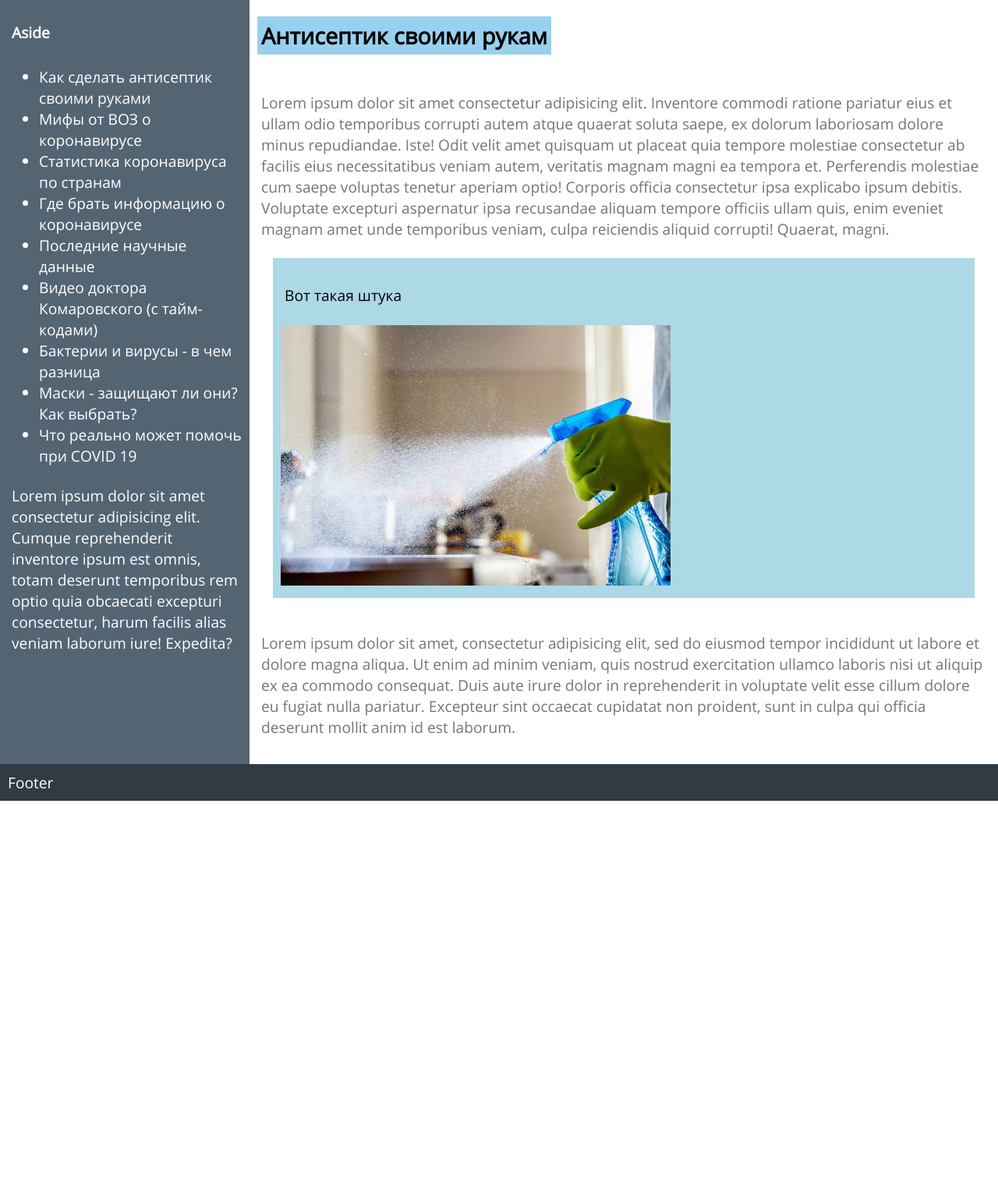
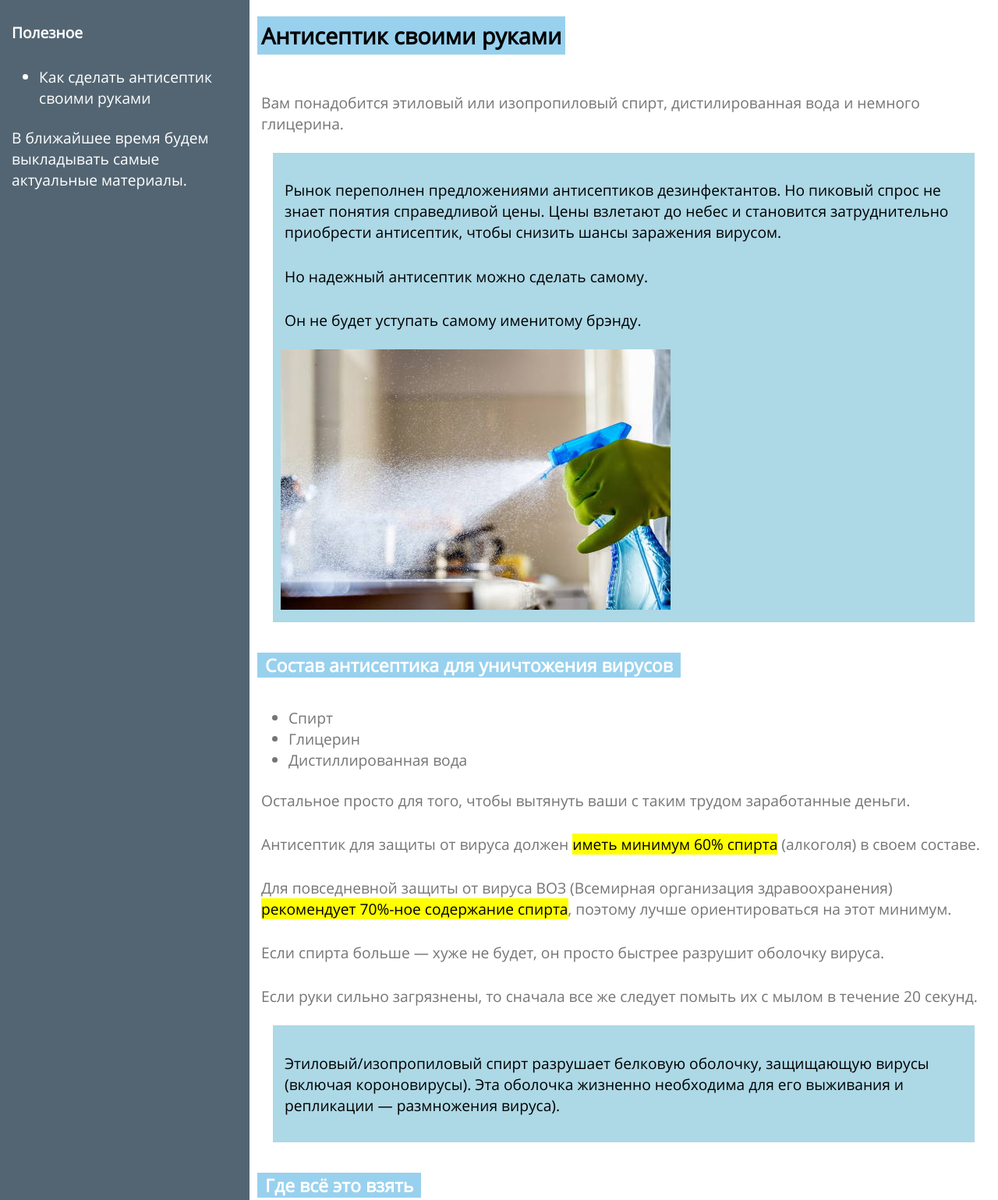
Before and after one commit to Gosafeua/gosafe-2, a plain HTML site: page index.html in a window 1280 px wide. Shown: the part 60-1599 px from the top of the page at 78% size. Before the commit the page ends 1087 px from the top, so only its background shows below. Drawn offline with Linux system fonts and the light colour scheme.

Commit message:
Add files via upload

```diff
--- a/index.html
+++ b/index.html
@@ -16,36 +16,58 @@
       COVID 19 - Украина - Руководство к действию
     </header>
     <aside>
-      <h4>Aside</h4>
+      <h4>Полезное</h4>
       <ul>
         <li>Как сделать антисептик своими руками</li>
-        <li>Мифы от ВОЗ о коронавирусе</li>
-        <li>Статистика коронавируса по странам</li>
-        <li>Где брать информацию о коронавирусе</li>
-        <li>Последние научные данные</li>
-        <li>Видео доктора Комаровского (с тайм-кодами)</li>
-        <li>Бактерии и вирусы - в чем разница</li>
-        <li>Маски - защищают ли они? Как выбрать?</li>
-        <li>Что реально может помочь при COVID 19</li>
       </ul>
-      <p>Lorem ipsum dolor sit amet consectetur adipisicing elit. Cumque reprehenderit inventore ipsum est omnis, totam deserunt temporibus rem optio quia obcaecati excepturi consectetur, harum facilis alias veniam laborum iure! Expedita?</p>
+      <p>В ближайшее время будем выкладывать самые актуальные материалы.</p>
     </aside>
     <article>
-      <h1>Антисептик своими рукам</h1>
-      <p>Lorem ipsum dolor sit amet consectetur adipisicing elit. Inventore commodi ratione pariatur eius et ullam odio temporibus corrupti autem atque quaerat soluta saepe, ex dolorum laboriosam dolore minus repudiandae. Iste! Odit velit amet
-        quisquam ut
-        placeat quia tempore molestiae consectetur ab facilis eius necessitatibus veniam autem, veritatis magnam magni ea tempora et. Perferendis molestiae cum saepe voluptas tenetur aperiam optio! Corporis officia consectetur ipsa explicabo ipsum
-        debitis.
-        Voluptate excepturi aspernatur ipsa recusandae aliquam tempore officiis ullam quis, enim eveniet magnam amet unde temporibus veniam, culpa reiciendis aliquid corrupti! Quaerat, magni.</p>
+      <h1>Антисептик своими руками</h1>
+      <p>Вам понадобится этиловый или изопропиловый спирт, дистилированная вода и немного глицерина.</p>
+
       <div class="flex-wrapper">
         <span class="image">
-          <p>Вот такая штука </p>
-          <img src="img\better-cleaning-coronavirus-2.jpg" alt="">
+          <p>Рынок переполнен предложениями антисептиков дезинфектантов. Но пиковый спрос не знает понятия справедливой цены. Цены взлетают до небес и становится затруднительно приобрести антисептик, чтобы снизить шансы заражения вирусом.</p>
+          <p>Но надежный антисептик можно сделать самому.</p>
+          <p>Он не будет уступать самому именитому брэнду.</p>
+          <img src="img\better-cleaning-coronavirus-2.jpg" alt="Антисептик своими руками - как сделать антисептик">
         </span>
       </div>
-      <p>Lorem ipsum dolor sit amet, consectetur adipisicing elit, sed do eiusmod tempor incididunt ut labore et dolore magna aliqua. Ut enim ad minim veniam, quis nostrud exercitation ullamco laboris nisi ut aliquip ex ea commodo consequat. Duis aute irure dolor in reprehenderit in voluptate velit esse cillum dolore eu fugiat nulla pariatur. Excepteur sint occaecat cupidatat non proident, sunt in culpa qui officia deserunt mollit anim id est laborum.</p>
+      <h2>Состав антисептика для уничтожения вирусов</h2>
+      <ul>
+        <li>Спирт</li>
+        <li>Глицерин</li>
+        <li>Дистиллированная вода</li>
+      </ul>
+      <p>Остальное просто для того, чтобы вытянуть ваши с таким трудом заработанные деньги.</p>
+      <p>Антисептик для защиты от вируса должен <mark>иметь минимум 60% спирта</mark> (алкоголя) в своем составе.
+      </p>
+      <p>Для повседневной защиты от вируса ВОЗ (Всемирная организация здравоохранения) <mark>рекомендует 70%-ное содержание спирта</mark>, поэтому лучше ориентироваться на этот минимум.
+      </p>
+      <p>Если спирта больше &mdash; хуже не будет, он просто быстрее разрушит оболочку вируса.
+      </p>
+      <p>Если руки сильно загрязнены, то сначала все же следует помыть их с мылом в течение 20 секунд.
+      </p>
+
+      <span class="image">
+        <p>
+          Этиловый/изопропиловый спирт разрушает белковую оболочку, защищающую вирусы (включая короновирусы). Эта оболочка жизненно необходима для его выживания и репликации &mdash; размножения вируса).</p>
+      </span>
+
+      <h2>Где всё это взять</h2>
+      <p>Если вам не повезло и весь медицинский спирт раскупили (как и туалетную бумагу), то просто накупите спиртовых настоек, которых еще куча в аптеке. Их можно купить за копейки</p>
+      <p>Глицерин продается в аптеке, да его и не нужно много.</p>
+      <p>Дистиллированную воду можно купить в любом автомобильном магазине.</p>
+
+      <h2>Пропорции антисептика</h2>
+      <p>Если решаем взять спирта 70%, то глицерина берем 1.5%, а оставшаяся часть остается на воду.</p>
+      <p>Смешивать нужно по объему, а не по весу.</p>
+      <h2>Распылитель</h2>
+      <p>Можно купить специальный пульверизатор, который накручивается на пластиковую бутылку (гуглите пульверизатор для пэт-бутылки).</p>
+      <p>Можно поступить еще проще: купить сосудосуживающий препарат для носа и воспользоваться его бутылочкой с уже имеющейся пшикалкой.</p>
     </article>
-    <footer>Footer</footer>
+    <footer>Переживаем кризис без паники.</footer>
   </div>
 </body>
 
```
